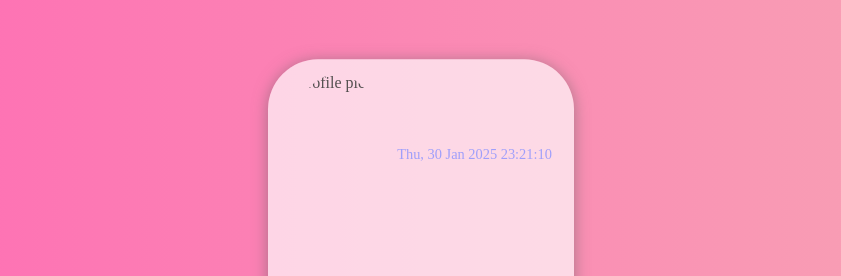
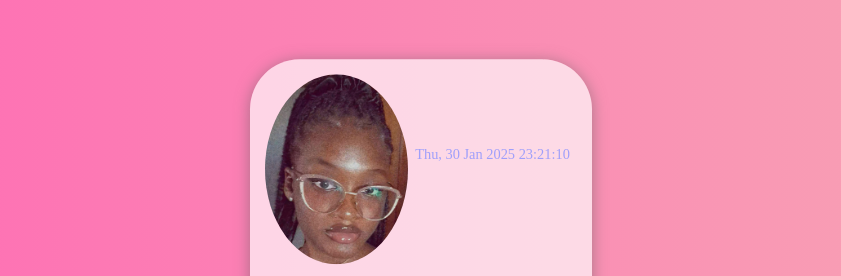
Before and after one commit to 4ssh1/ProfileCard-HNG-week1, a plain HTML site: page index.html in a window 1280 px wide. Shown: the top 276 px of the page, without its empty margins (219-1060 px from the left). Drawn offline with nearby package versions, Linux system fonts and the light colour scheme; the site is published under a folder, as on GitHub Pages, so addresses that start at the root find nothing.

Commit message:
corrected image path

```diff
--- a/index.html
+++ b/index.html
@@ -13,7 +13,7 @@
             <div>
                 <div class="card">
                     <div class="imgBlock">
-                        <div><img src="/images/profilePicture.png" alt="profile picture" data-testid="profilePicture"></div>
+                        <div><img src="./images/profilePicture.png" alt="profile picture" data-testid="profilePicture"></div>
                         <div data-testid="currentTimeUTC"></div>
                     </div>
                     <div class="textBox">
```
